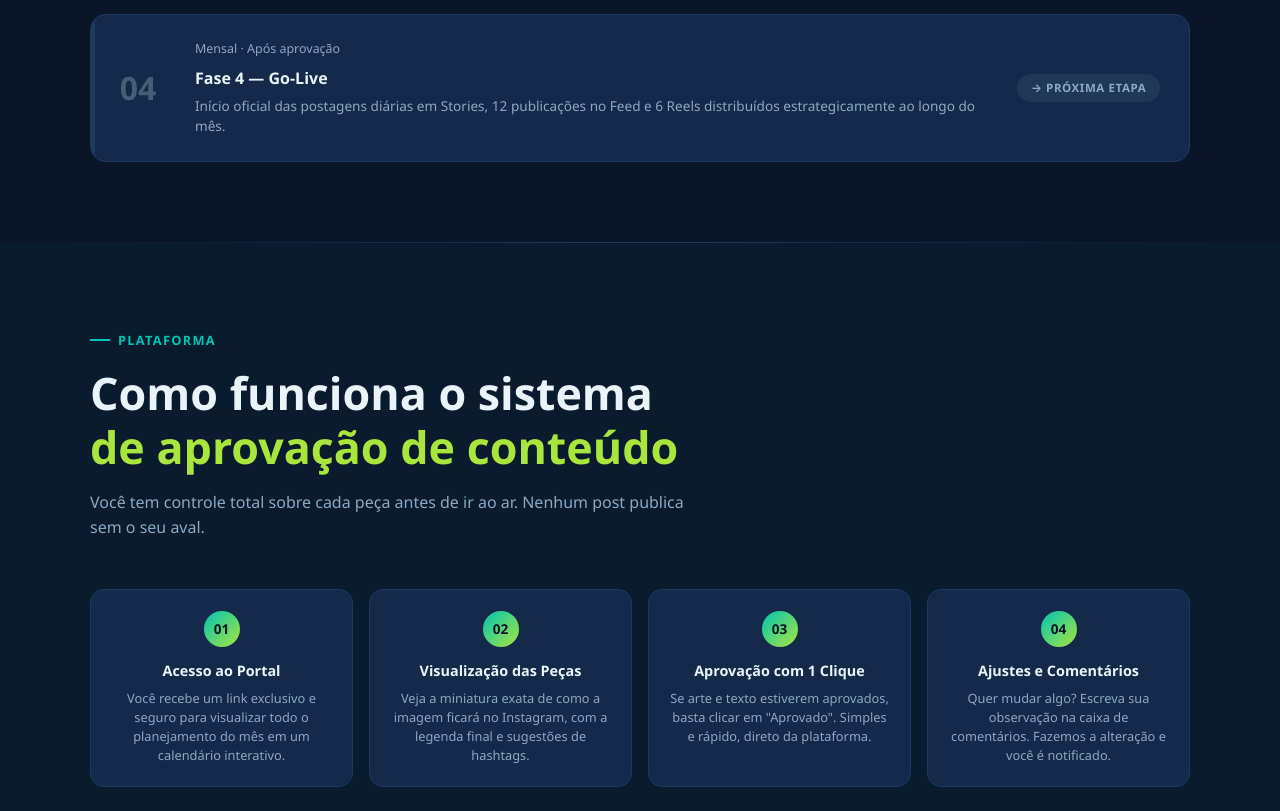
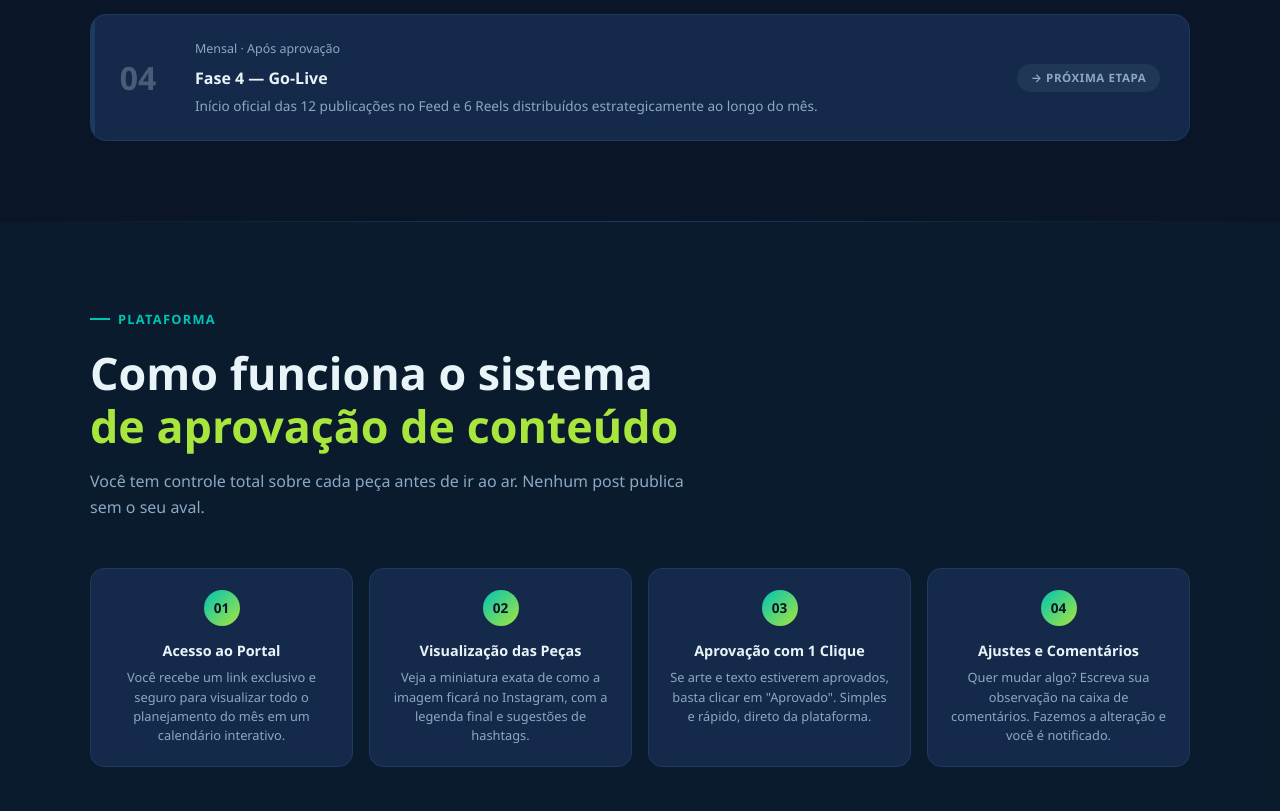
Before and after one commit to visaodetodos/otica-diagnostico, a plain HTML site: page onboarding.html in a window 1280 px wide. Shown: the part 1873-2684 px from the top of the page. Drawn offline with Linux system fonts and the light colour scheme.

Commit message:
Remove todas as referências a Stories do onboarding
Co-Authored-By: Claude Sonnet 4.6 <noreply@anthropic.com>

```diff
--- a/onboarding.html
+++ b/onboarding.html
@@ -742,7 +742,7 @@
         <div class="fase-body">
           <div class="fase-periodo">Mensal · Após aprovação</div>
           <h4>Fase 4 — Go-Live</h4>
-          <p>Início oficial das postagens diárias em Stories, 12 publicações no Feed e 6 Reels distribuídos estrategicamente ao longo do mês.</p>
+          <p>Início oficial das 12 publicações no Feed e 6 Reels distribuídos estrategicamente ao longo do mês.</p>
         </div>
         <span class="fase-status status-proxima">→ Próxima Etapa</span>
       </div>
```
